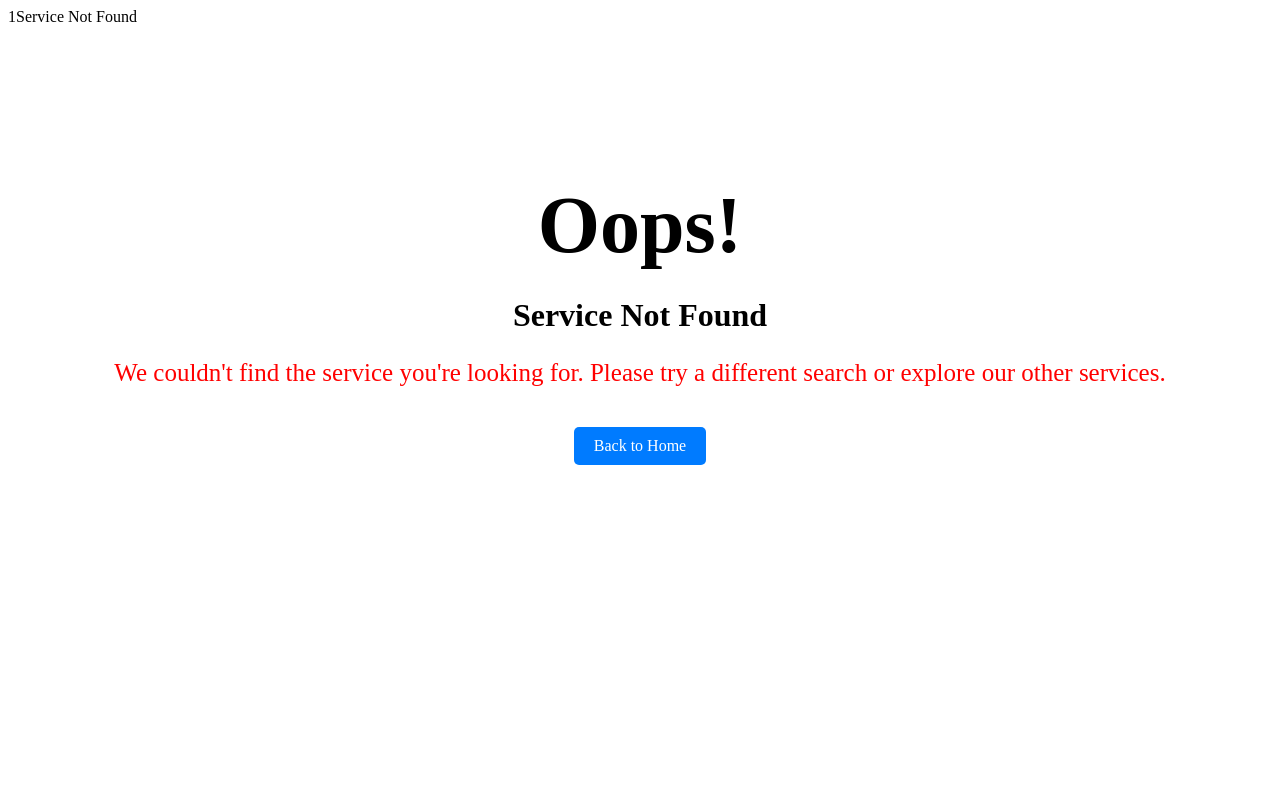
After one commit to Solowise130/Local-Service-Finder, a Flask app: template backend/templates/404.html in a window 1280 px wide. The commit adds this page. Run offline with Flask 3, Linux system fonts and the light colour scheme; the template is opened without the code that fills it, so the values that code supplies are empty.

Commit message:
Added and Error display message.

```diff
--- /dev/null
+++ b/backend/static/css/404.css
@@ -0,0 +1,34 @@
+.error-container {
+    text-align: center;
+    padding: 100px 0;
+}
+
+.error-container h1 {
+    font-size: 5em;
+    margin-bottom: 20px;
+}
+
+.error-container h2 {
+    font-size: 2em;
+    margin-bottom: 20px;
+}
+
+.error-container p {
+    margin-bottom: 40px;
+    font-size: 25px;
+    color: red;
+}
+
+.btn-back {
+    display: inline-block;
+    padding: 10px 20px;
+    background-color: #007BFF;
+    color: #ffffff;
+    text-decoration: none;
+    border-radius: 5px;
+    transition: background-color 0.3s;
+}
+
+.btn-back:hover {
+    background-color: #0056b3;
+}
--- /dev/null
+++ b/backend/templates/404.html
@@ -0,0 +1,19 @@
+<html>
+<head>
+    <title>Service Finder</title>
+    <link rel="stylesheet" href="/static/css/style.css">
+    <link rel="stylesheet" href="../static/css/404.css">
+
+</head>
+<body>
+
+<h>1Service Not Found</h1>
+<div class="error-container">
+    <h1>Oops!</h1>
+    <h2>Service Not Found</h2>
+    <p>We couldn't find the service you're looking for. Please try a different search or explore our other services.</p>
+    <a href="/" class="btn-back">Back to Home</a>
+</div>
+
+</body>
+</html>
--- a/backend/templates/base.html
+++ b/backend/templates/base.html
@@ -14,7 +14,8 @@
             <a href="{{ url_for('reviews') }}">Reviews</a>
             <a href="{{ url_for('service_providers') }}">Service-Providers</a>
             <a href="{{ url_for('sign_in') }}">Sign-In</a>
-            <a href="{{ url_for('sign_up') }}">Sign-Up</a>
+            <a href="{{ url_for('404') }}">Error</a>
+
 
         </nav>
 
```
